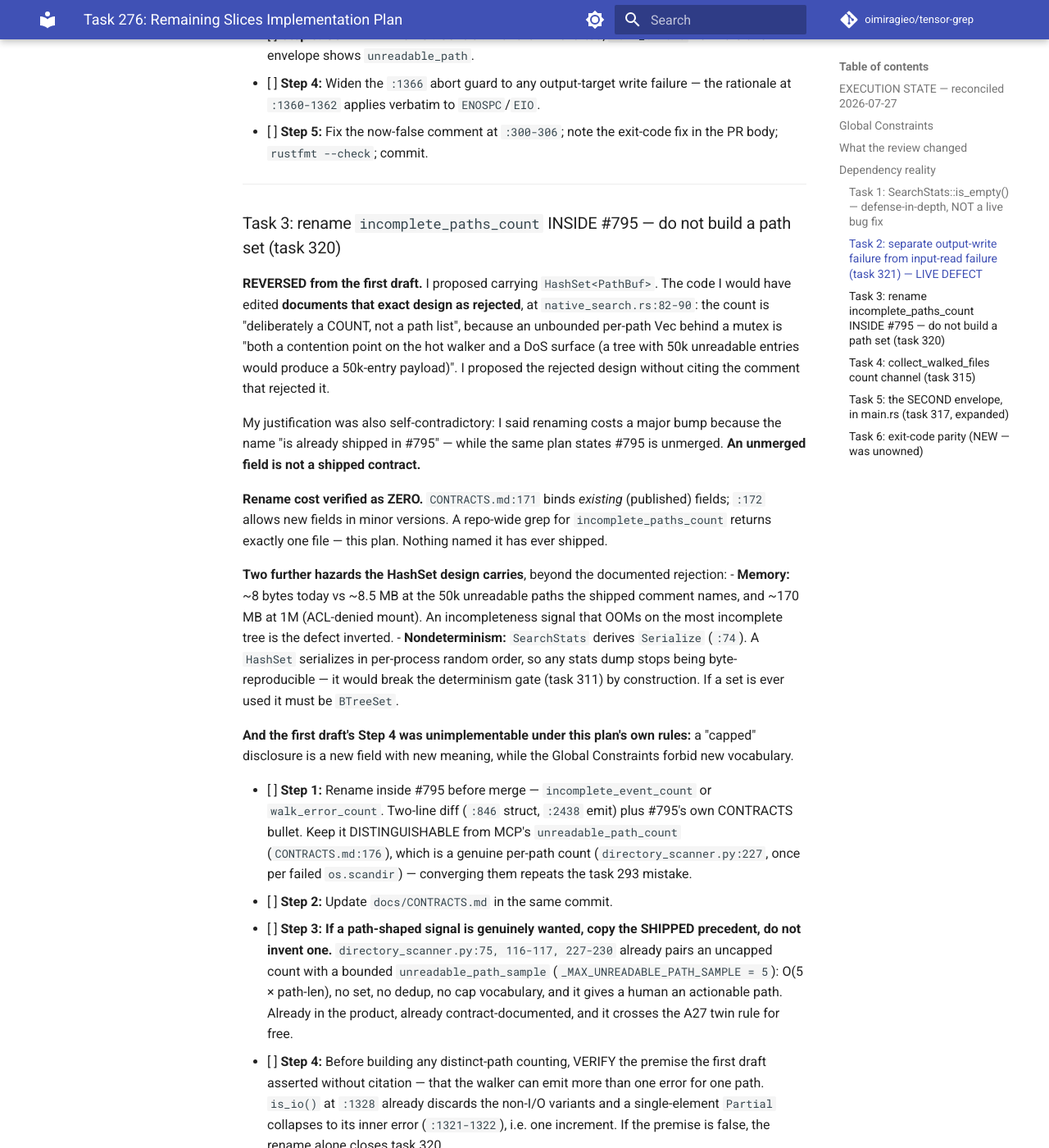
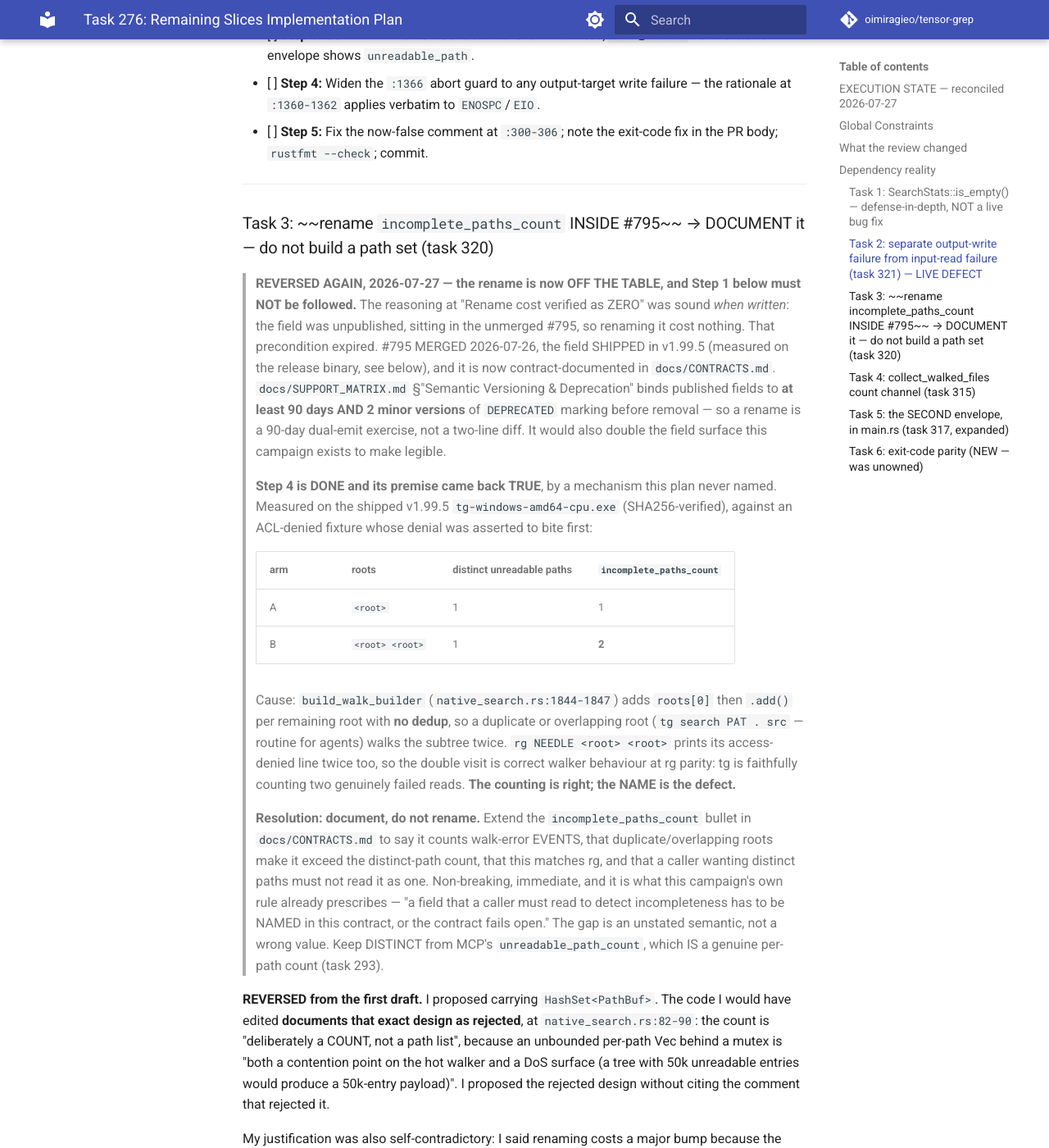
Before and after one commit to oimiragieo/tensor-grep, an MkDocs documentation site: the page built from docs/plans/2026-07-26-276-json-incompleteness-remaining-slices.md, in a window 1280 px wide and 1400 px high, scrolled down 4689 px. Shown: the whole window at 82% size. Built offline with MkDocs 1.6.1 and Material for MkDocs 9.7.7, drawn with Linux system fonts in a browser that asks for light colours; comment, search, counter and statistics services are not loaded.

Commit message:
docs(plan): Task 3's rename is now OFF the table -- its precondition expired
Last commit added an EXECUTION STATE table marking Task 3 open, but left its BODY still
instructing "rename inside #795 before merge -- two-line diff". That instruction is now
impossible and actively harmful, and a plan that still tells the next builder to do a harmful
thing is not reconciled.

The "Rename cost verified as ZERO" reasoning was CORRECT WHEN WRITTEN: the field was
unpublished, sitting in the unmerged #795. That precondition expired. #795 merged 2026-07-26,
`incomplete_paths_count` SHIPPED in v1.99.5, and it is now contract-documented. Per
docs/SUPPORT_MATRIX.md a published field needs >=90 days AND >=2 minor versions of DEPRECATED
marking -- so the rename is a 90-day dual-emit exercise, not a cleanup, and it would double the
field surface this campaign exists to make legible.

Step 4 (the uncited premise) is DONE and came back TRUE, via a mechanism the plan never named.
Measured on the shipped v1.99.5 native binary (SHA256-verified) against an ACL-denied fixture
whose denial was asserted to bite first: one root -> count 1; the SAME root passed twice ->
count 2, with one distinct unreadable path. Cause: build_walk_builder (native_search.rs:1844-
1847) adds every root with no dedup. rg prints its access-denied line twice too, so the double
visit is correct at rg parity -- the counting is right, the NAME is the defect.

Resolution recorded: DOCUMENT the field's event semantics in CONTRACTS.md, do not rename.
Non-breaking, and it is what this campaign's own fail-open rule already prescribes.

Co-Authored-By: Claude Opus 5 <noreply@anthropic.com>

```diff
--- a/docs/plans/2026-07-26-276-json-incompleteness-remaining-slices.md
+++ b/docs/plans/2026-07-26-276-json-incompleteness-remaining-slices.md
@@ -111,7 +111,41 @@ The producer fields (`walk_errors`, the three envelope fields) exist only on `or
 
 ---
 
-### Task 3: rename `incomplete_paths_count` INSIDE #795 — do not build a path set (task 320)
+### Task 3: ~~rename `incomplete_paths_count` INSIDE #795~~ → DOCUMENT it — do not build a path set (task 320)
+
+> **REVERSED AGAIN, 2026-07-27 — the rename is now OFF THE TABLE, and Step 1 below must NOT be
+> followed.** The reasoning at "Rename cost verified as ZERO" was sound *when written*: the field
+> was unpublished, sitting in the unmerged #795, so renaming it cost nothing. That precondition
+> expired. #795 MERGED 2026-07-26, the field SHIPPED in v1.99.5 (measured on the release binary,
+> see below), and it is now contract-documented in `docs/CONTRACTS.md`. `docs/SUPPORT_MATRIX.md`
+> §"Semantic Versioning & Deprecation" binds published fields to **at least 90 days AND 2 minor
+> versions** of `DEPRECATED` marking before removal — so a rename is a 90-day dual-emit exercise,
+> not a two-line diff. It would also double the field surface this campaign exists to make
+> legible.
+>
+> **Step 4 is DONE and its premise came back TRUE**, by a mechanism this plan never named.
+> Measured on the shipped v1.99.5 `tg-windows-amd64-cpu.exe` (SHA256-verified), against an
+> ACL-denied fixture whose denial was asserted to bite first:
+>
+> | arm | roots | distinct unreadable paths | `incomplete_paths_count` |
+> |---|---|---|---|
+> | A | `<root>` | 1 | 1 |
+> | B | `<root> <root>` | 1 | **2** |
+>
+> Cause: `build_walk_builder` (`native_search.rs:1844-1847`) adds `roots[0]` then `.add()` per
+> remaining root with **no dedup**, so a duplicate or overlapping root (`tg search PAT . src` —
+> routine for agents) walks the subtree twice. `rg NEEDLE <root> <root>` prints its access-denied
+> line twice too, so the double visit is correct walker behaviour at rg parity: tg is faithfully
+> counting two genuinely failed reads. **The counting is right; the NAME is the defect.**
+>
+> **Resolution: document, do not rename.** Extend the `incomplete_paths_count` bullet in
+> `docs/CONTRACTS.md` to say it counts walk-error EVENTS, that duplicate/overlapping roots make it
+> exceed the distinct-path count, that this matches rg, and that a caller wanting distinct paths
+> must not read it as one. Non-breaking, immediate, and it is what this campaign's own rule
+> already prescribes — "a field that a caller must read to detect incompleteness has to be NAMED
+> in this contract, or the contract fails open." The gap is an unstated semantic, not a wrong
+> value. Keep DISTINCT from MCP's `unreadable_path_count`, which IS a genuine per-path count
+> (task 293).
 
 **REVERSED from the first draft.** I proposed carrying `HashSet<PathBuf>`. The code I would have edited **documents that exact design as rejected**, at `native_search.rs:82-90`: the count is "deliberately a COUNT, not a path list", because an unbounded per-path Vec behind a mutex is "both a contention point on the hot walker and a DoS surface (a tree with 50k unreadable entries would produce a 50k-entry payload)". I proposed the rejected design without citing the comment that rejected it.
 
```
